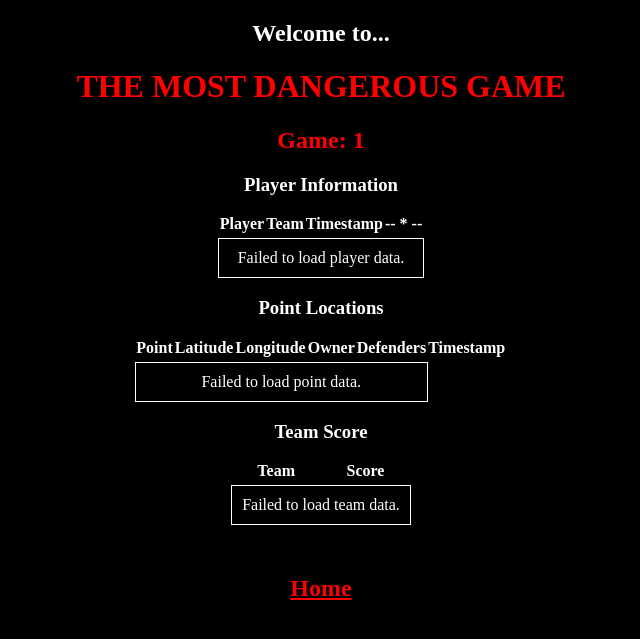
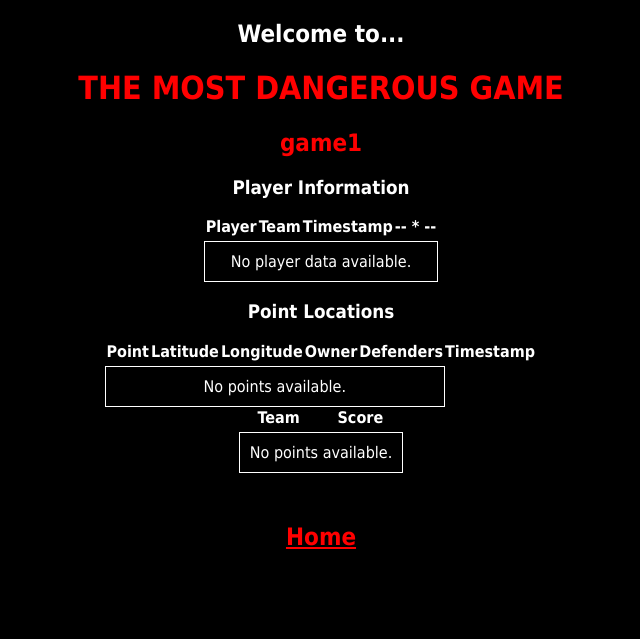
Before and after one commit to Peyton3995/themostdangerousgame, a Flask app: page /display_game/1 in a window 1280 px wide. Shown: the top 639 px of the page, without its empty margins (319-959 px from the left). Run offline with Flask 3, Linux system fonts and the light colour scheme; data comes from the database, SQL or seed files in the repository; data that the repository does not hold is empty.

Commit message:
90s look and partly fix display page

```diff
--- a/static/gameDisplay.js
+++ b/static/gameDisplay.js
@@ -10,14 +10,22 @@ window.onload = () => {
 }
 
 async function loadGamePositions() {
-    document.getElementById('game-title').textContent = 'Game: ' + game_id;
+
+    let game_name
+    fetch(`/games/${game_id}`)
+        .then(response => response.json())
+        .then(data => {
+            document.getElementById("game-title").innerText = data.name;
+        }).catch(() => {
+            window.location.href = `/`
+        })
 
     const playersBody = document.querySelector('#players-table tbody');
     const pointsBody = document.querySelector('#points-table tbody');
     const teamsBody = document.querySelector('#teams-table tbody');
 
     // Fetch player positions
-    fetch(`https://themostdangerousgame.net/positions/${game_id}`)
+    fetch(`/positions/${game_id}`)
         .then(response => response.json())
         .then(data => {
             playersBody.innerHTML = '';
@@ -31,7 +39,7 @@ async function loadGamePositions() {
                     <td>${p.user_id}</td>
                     <td>${p.team_id}</td>
                     <td>${p.timestamp}</td>
-                    <td><a href="https://themostdangerousgame.net/join/${game_id}/${p.user_id}">  Use  </a></td>
+                    <td><a href="/join/${game_id}/${p.user_id}">  Use  </a></td>
                 `;
                 playersBody.appendChild(row);
             });
@@ -42,7 +50,7 @@ async function loadGamePositions() {
     );
 
     // Fetch point locations
-    fetch(`https://themostdangerousgame.net/points/${game_id}`)
+    fetch(`/points/${game_id}`)
         .then(response => response.json())
         .then(data => {
         pointsBody.innerHTML = '';
@@ -69,7 +77,7 @@ async function loadGamePositions() {
     );
 
     // Fetch team locations
-    fetch(`https://themostdangerousgame.net/teams/${game_id}`)
+    fetch(`/teams/${game_id}`)
         .then(response => response.json())
         .then(data => {
         teamsBody.innerHTML = '';
@@ -81,7 +89,7 @@ async function loadGamePositions() {
             const row = document.createElement('tr');
             row.innerHTML = `
                 <td>${team.team_id}</td>
-                <td>${team.points}</td>
+                <td>${team.score}</td>
             `;
             teamsBody.appendChild(row)
         })
--- a/static/landingPage.js
+++ b/static/landingPage.js
@@ -35,7 +35,7 @@ async function getGames() {
 
                             const joinCell = document.createElement('td');
                             const link = document.createElement('a');
-                            link.href = `/display_game/${game.game_id}`;
+                            link.href = `/display_game/${game.id}`;
                             link.textContent = 'View';
                             joinCell.appendChild(link);
 
--- a/static/style.css
+++ b/static/style.css
@@ -60,7 +60,8 @@ tbody tr:hover {
 }
 
 body {
-    background-color: black
+    background-color: black;
+    font-family: "MS Sans Serif", Tahoma, Arial, sans-serif;
 }
 
 h1 {
--- a/templates/display.html
+++ b/templates/display.html
@@ -65,7 +65,6 @@
             </tbody>
         </table>
 
-        <h3>Team Score</h3>
         <table id="teams-table">
             <thead>
                 <tr>
```
Also changed, not shown: other parts of static/style.css (+40 -0 lines).
